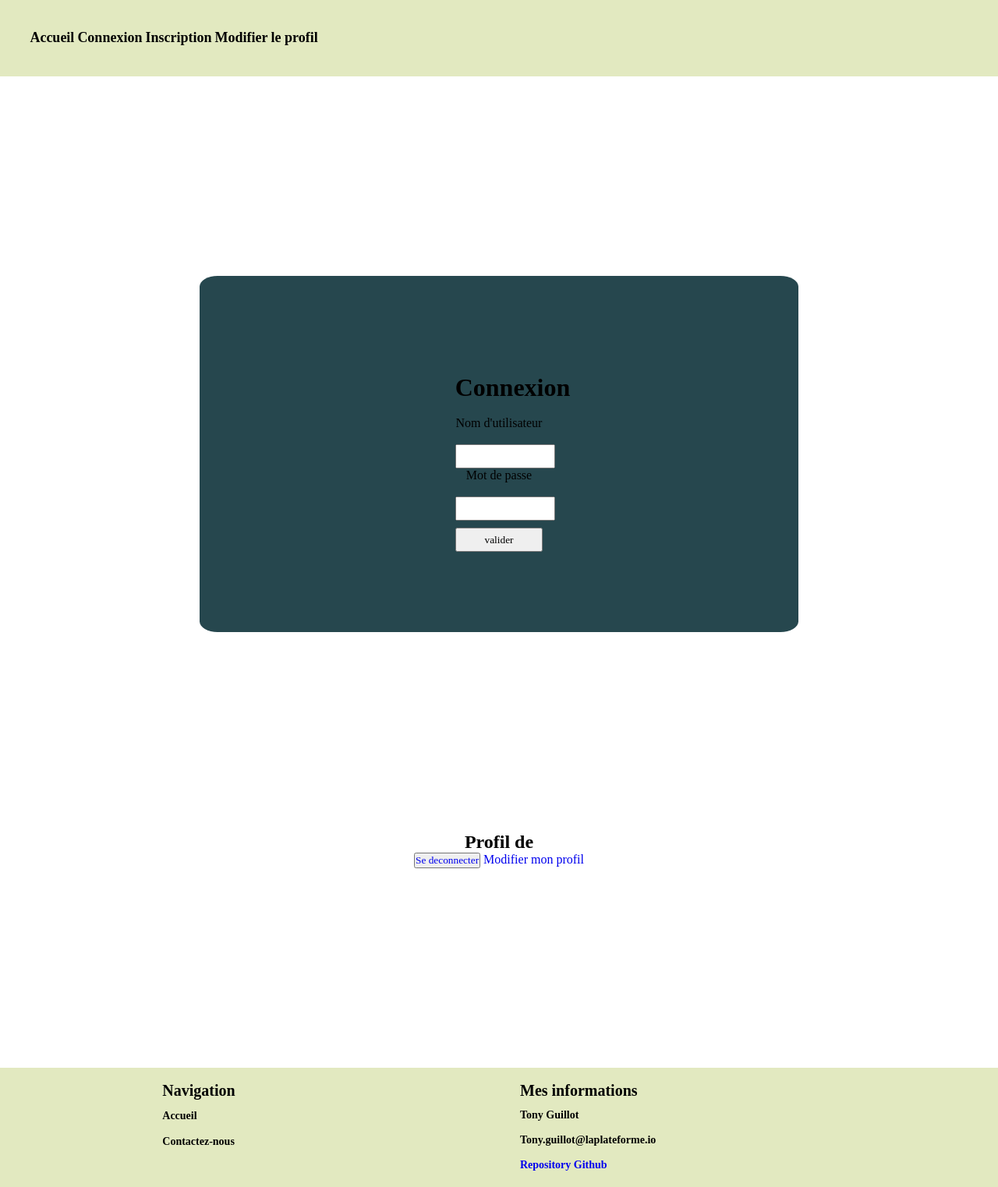
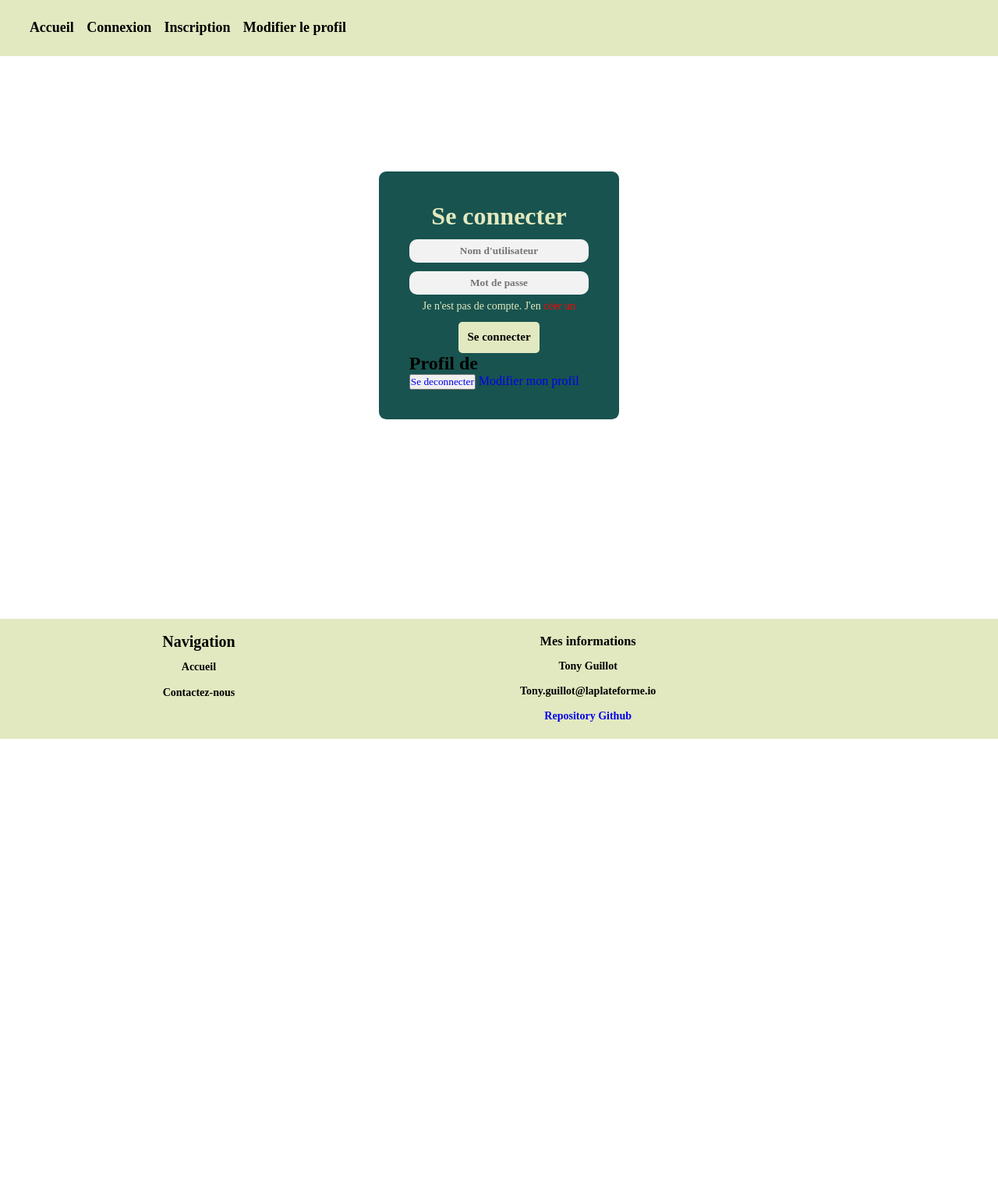
Before and after one commit to tony-guillot/livre-or, a PHP site: page /connexion.php in a window 1280 px wide. Shown: the whole page at 78% size. After the commit the page ends 948 px from the top, so only its background shows below. Run offline with PHP 8.4, Linux system fonts and the light colour scheme; some web fonts are replaced.

Commit message:
add formulaire connexion

```diff
--- a/connexion.php
+++ b/connexion.php
@@ -5,31 +5,31 @@ include('bdd.php');
 
 
 
- try{
-    $bdd = new PDO("mysql:host=$servname;dbname=$dbname","$user","$mdp");//connexion à la bdd
-     $bdd-> setAttribute(PDO::ATTR_ERRMODE, PDO::ERRMODE_EXCEPTION);
+try {
+    $bdd = new PDO("mysql:host=$servname;dbname=$dbname", "$user", "$mdp"); //connexion à la bdd
+    $bdd->setAttribute(PDO::ATTR_ERRMODE, PDO::ERRMODE_EXCEPTION);
 
 
 
     // message en cas d'erreur
 
 
-        if(isset($_POST['valider'])){
+    if (isset($_POST['valider'])) {
 
         $login = htmlspecialchars($_POST['login']);
         $password = sha1($_POST['password']);
 
 
 
-            if(!empty($login) && !empty($password)){
+        if (!empty($login) && !empty($password)) {
 
             $requser = $bdd->prepare("SELECT * FROM utilisateurs WHERE login=:login AND password=:password"); // selection de tout le table utilisateur de la bdd
             $requser->bindValue(':login', $login); // bind des valeurs
             $requser->bindValue(':password', $password);
             $requser->execute();  // execution de la requete
-                $userexist = $requser->rowCount();// rowcount permet de compter le nombre le valeurs dans la requete
+            $userexist = $requser->rowCount(); // rowcount permet de compter le nombre le valeurs dans la requete
 
-                if($userexist == 1 ){ // si le resultat de rowcount est superieur a 0 alors on assosie les variable de session au fetch de la requete SQL
+            if ($userexist == 1) { // si le resultat de rowcount est superieur a 0 alors on assosie les variable de session au fetch de la requete SQL
 
                 $userinfo = $requser->fetch();
                 $_SESSION['id'] = $userinfo['id'];
@@ -38,26 +38,24 @@ include('bdd.php');
                 $_SESSION['password'] = $userinfo['password'];
                 // le fetch recupère les valeurs de la requete SQL, puis on lui associe les variables de session.
 
-                if($userinfo['login'] == 'admin'){
+                if ($userinfo['login'] == 'admin') {
 
                     header('location: admin.php'); //si de nom d'utilisateur est admin alors redirection vers la page admin
                 }
+            } else {
 
-            }else{
-
-                echo '<p class="erreur">'.'Mauvais identifiant ou mot de passe'. '</p>';
+                echo '<p class="erreur">' . 'Mauvais identifiant ou mot de passe' . '</p>';
             }
         }
+    }
+} catch (PDOException $e) {
 
-        }
-
-}   catch(PDOException $e){
-
-    echo 'echec : ' .$e->getMessage();
+    echo 'echec : ' . $e->getMessage();
 }
 ?>
 <!DOCTYPE html>
 <html lang="en">
+
 <head>
     <meta charset="UTF-8">
     <meta http-equiv="X-UA-Compatible" content="IE=edge">
@@ -65,6 +63,7 @@ include('bdd.php');
     <link rel="stylesheet" href="style.css">
     <title>connexion</title>
 </head>
+
 <body>
     <header>
         <nav>
@@ -82,37 +81,39 @@ include('bdd.php');
 
     <main class="main2 ">
 
-        <div class="container2">
         <form class="formulaire2" action="#" method="post">
 
-    <h1>Connexion</h1>
-    <br>
-
-         <label>Nom d'utilisateur</label>
-         <br>
-        <input type="text" name="login" require>
-
-        <label>Mot de passe</label>
-        <br>
-        <input type="password" name='password' require>
+            <h1>Se connecter</h1>
 
 
-        <input type="submit" class="valider"   name ='valider'value="valider">
+            <div class="input">
+                <input type="text" name="login" require placeholder="Nom d'utilisateur">
+                <input type="password" name='password' require placeholder="Mot de passe">
 
-    </form>
             </div>
 
+            <p class="inscription">Je n'est pas de compte. J'en <a href ='connexion.php'>céer un</a> </p>
+            <div align='center'>
+            <input type="submit" name="valider" value="Se connecter">
+            </div>
 
             <div class="profil">
 
-             <h2 id="connexion">Profil de <?php echo @$userinfo['login'];?></h2>
+            <h2 id="connexion">Profil de <?php echo @$userinfo['login']; ?></h2>
 
 
-            <button ><a href="deconnexion">Se deconnecter</a></button>
+            <button><a href="deconnexion">Se deconnecter</a></button>
 
             <a href="profil1.php">Modifier mon profil</a>
         </div>
+
+        </form>
+
+
+
+
     </main>
+
 
     <footer class="footer">
 
@@ -132,4 +133,5 @@ include('bdd.php');
     </footer>
 
 </body>
+
 </html>
--- a/style.css
+++ b/style.css
@@ -1,114 +1,146 @@
-@import url('https://fonts.googleapis.com/css2?family=Source+Serif+Pro:wght@300&display=swap');
+@import url("https://fonts.googleapis.com/css2?family=Source+Serif+Pro:wght@300&display=swap");
 
-*{
-    margin:0;
+* {
+  margin: 0;
   padding: 0;
-    font-family: 'Source Serif Pro', serif;
+  font-family: "Source Serif Pro", serif;
   text-decoration: none;
   list-style-type: none;
 }
 
-nav{
-padding-top: 2%;
-font-weight: bolder;
-height: 10%;
-background-color: #E2E9C0;
-padding: 3%;
 
 
 
+nav {
+  margin-bottom :10%;
+  font-weight: bolder;
+  height: 10%;
+  background-color: #e2e9c0;
+  padding: 2%;
+}
+nav ul li a {
+  margin-left: 1%;
+  padding-top: 15%;
+  font-size: 18px;
+  color: black;
+}
+
+
+main{
+  display: flex;
+  justify-content:center;
+  flex-direction: column;
+  align-items: center;
+}
+
+form{
+
+  margin-top: 20px;
+  background-color: #18534F;
+  padding: 3% ;
+  border-radius: 3%;
+  min-width: 18%;
+}
+
+form h1{
+    color: #e2e9c0;
+    text-align: center;
+}
+
+form .input{
+
+  display: flex;
+  flex-direction: column;
+}
+
+form .input input[type='text'],input[type='password']{
+
+  margin-top: 5%;
+  text-align: center;
+  padding: 3%;
+  border-radius: 10px;
+  background-color: #f2f2f2;
+  border: none;
+  font-weight: bolder;
+  outline: none;
 
 }
-nav ul li a {
 
+form p.inscription{
 
-    font-size: 18px;
+  color: #e2e9c0;
+  text-align: center;
+  margin-top: 3%;
+  margin-bottom: 2%;
+  font-size: 14px;
+
+}
+
+form p.inscription a {
+
+  color: red;
+}
+
+form input[type='submit']{
+  cursor: pointer;
+  margin-top: 3%;
+  padding: 5%;
+  border-radius: 5px;
+  border: none;
   color: black;
+  font-weight: bolder;
+  font-size: 15px;
+  background-color: #e2e9c0;
 }
 
 
 
 
 
-.container2{
-
-    padding-top: 4%;
-    padding: 8%;
-    margin: 20%;
-    display: flex;
-    align-items: center;
-    justify-content: center;
-    background-color: #26474E;
-    border-radius: 3%;
-}
-
-.formulaire2{
-
-margin-top: 4%;
-display: flex;
-text-align: center;
-flex-direction: column;
-
-width:280px;
-width: 20%;
-
-
-}
-
-input{
-    text-align: center;
-    width: 100%;
-    padding: 5%;
-
-
-}
-
-.profil{
-
-
-   text-align: center;
-}
-
-#connexion{
-
-    margin-top: 2% ;
-}
 
 
 
 
 
-.footer{
 
+
+
+
+
+
+
+
+
+
+
+
+
+.footer {
   margin-top: 20%;
   width: 100%;
   height: 100%;
-    background-color: #E2E9C0;
+  text-align: center;
+  background-color: #e2e9c0;
   display: flex;
   flex-direction: row;
   justify-content: space-around;
-    font-family: 'Noto Sans Mono', monospace;
-
-
+  font-family: "Noto Sans Mono", monospace;
 }
 
-.footer ul li a{
+.footer ul li a {
   transition: all 0.3s ease;
-
 }
 
 .footer ul li {
   transition: all 0.3s ease;
-
 }
 
-.footer ul li a:hover{
+.footer ul li a:hover {
   padding-left: 8px;
 }
-.footer ul li:hover{
+.footer ul li:hover {
   padding-left: 8px;
 }
-
 
 .navigation {
   margin-left: 2%;
@@ -116,7 +148,7 @@ input{
   padding-bottom: 1%;
   line-height: 2rem;
 }
-.navi{
+.navi {
   font-size: 20px;
   color: black;
   font-weight: bolder;
@@ -127,15 +159,15 @@ input{
   font-size: 14px;
 }
 
-.footer a:hover{
-    color:#CE6A6B;
+.footer a:hover {
+  color: #ce6a6b;
 }
 
-.footer li:hover{
-    color:#CE6A6B;
+.footer li:hover {
+  color: #ce6a6b;
 }
 
-.contact  {
+.contact {
   color: black;
   font-weight: bolder;
   line-height: 2rem;
@@ -144,13 +176,3 @@ input{
   margin-right: 20%;
   font-size: 14px;
 }
-
-.info{
-    color: black;
-    font-size: 20px;
-    font-weight: bolder;
-}
-.valider{
-    padding: 5%;
-    margin-top: 8%;
-}
```
Also changed, not shown: inscription.php (+14 -17 lines), profil1.php (+16 -15 lines). Lines whose indentation alone changed are shown as unchanged.
